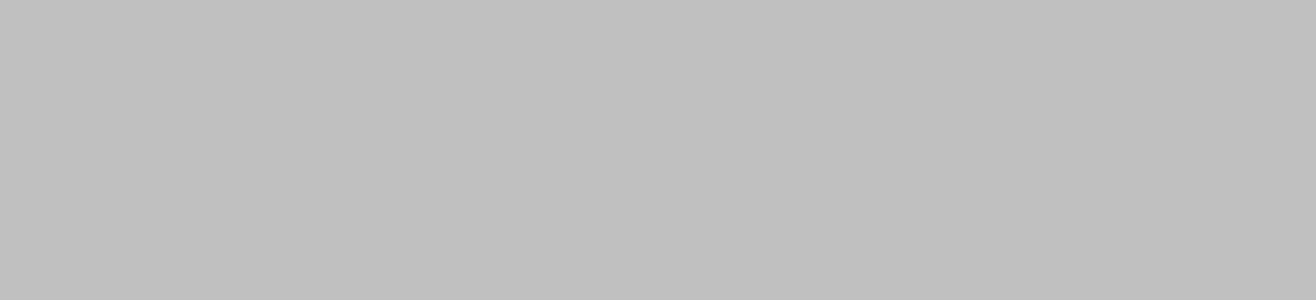
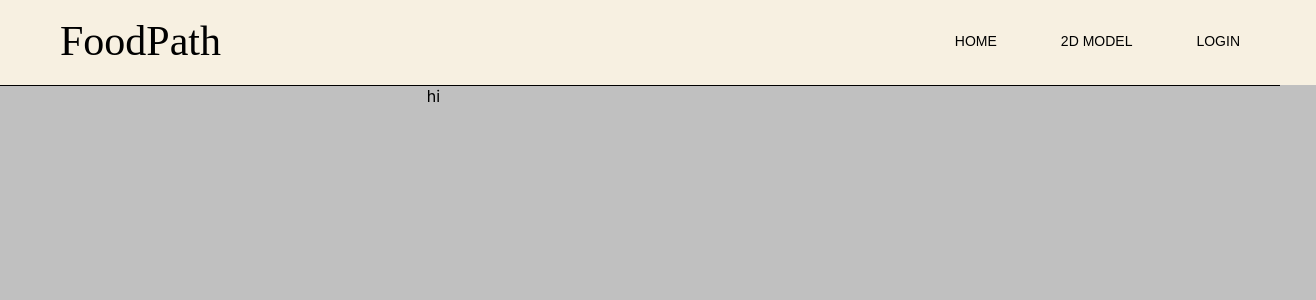
Before and after one commit to nithishgouds/foodpath, a React (Create React App) app in the folder frontend/: page /login in a window 1280 px wide. Before the commit this address had no page. Shown: the top 300 px of the page, 1316 px wide, since content can reach past the window. Built offline with nearby package versions, Linux system fonts and the light colour scheme.

Commit message:
added login(not complete)

```diff
--- a/frontend/src/App.js
+++ b/frontend/src/App.js
@@ -1,6 +1,7 @@
 
 import React from 'react';
 import { BrowserRouter as Router, Routes, Route } from 'react-router-dom';
+import Login from './loginsignup/login';
 import Homepage from './homepage/HomePage';
 import Model2dpage from './model2dpage';
 import Brain from './guides/brain';
@@ -21,6 +22,7 @@ function App() {
               <Route path="/guides/intestine" element={<Intestine />} />
               <Route path="/guides/stomach" element={<Stomach />} />
                <Route path="/guides/liver" element={<Liver />} />
+              <Route path="/login" element={<Login/>}/>
             </Routes>
       </Router>
   );
--- a/frontend/src/homepage/HomePage.js
+++ b/frontend/src/homepage/HomePage.js
@@ -5,13 +5,23 @@ import Footer from "./Footer.js";
 import {Link} from 'react-router-dom';
 import './homepagestyle.css';
 import Navbar from '../model2d/navbar.js';
+import { useNavigate } from 'react-router-dom';
+
+
 
 const HomePage = () => {
+
+
+    const navigate = useNavigate();
+    const handleLoginButtonClick = () => {
+        navigate('/login');
+    };
     return (
         <div>
         <Snavbar/>
         <HeroSection/>
         <Footer/>
+        <button onClick={handleLoginButtonClick}>Go to Login</button>
         </div>
     );
 };
--- a/frontend/src/homepage/snavbar.js
+++ b/frontend/src/homepage/snavbar.js
@@ -31,7 +31,7 @@ function Snavbar() {
                     <nav className="links">
                         <a href="/">HOME</a>
                         <a href="/model2dpage">2D MODEL</a>
-                        <div className="dropdown">
+                        {/* <div className="dropdown">
                             <a href="/guides">HOW TO EAT HEALTHY?</a>
                             <div className="dropdown-content">
                                 <a href="/guides/brain">BRAIN FOCUSED</a>
@@ -41,8 +41,8 @@ function Snavbar() {
                                 <a href="/guides/stomach">STOMACH FOCUSED</a>
                                 <a href="/guides/liver">LIVER FOCUSED</a>
                             </div>
-                        </div>
-
+                        </div> */}
+                        <a href="/login">LOGIN</a>
                     </nav>
                 </div>
             </header>
--- /dev/null
+++ b/frontend/src/loginsignup/login.js
@@ -0,0 +1,21 @@
+import './loginsignup.css';
+import Snavbar from '../homepage/snavbar';
+
+export default function Login(){
+  return(
+    <>
+      <Snavbar/>
+      <div class="loginelements">
+        <div class="emptyspace">
+        <t>hi</t>
+        </div>
+        <div class="loginpage">
+        <t>hi</t>
+        </div>
+        <div class="emptyspace">
+          <t>hi</t>
+        </div>
+      </div>
+    </>
+  );
+}
--- /dev/null
+++ b/frontend/src/loginsignup/loginsignup.css
@@ -0,0 +1,20 @@
+.loginelements{
+  display:flex;
+  flex-direction: row;
+}
+.emptyspace{
+  background-color: white;
+  margin:0;
+  padding:0;
+  flex:1;
+  height:calc(100vh - 100px);
+  opacity:0;
+}
+.loginpage{
+  min-width: 300px;
+  margin:0;
+  padding:0;
+  flex:1;
+  height:100%;
+  height:calc(100vh - 100px);
+}
```
